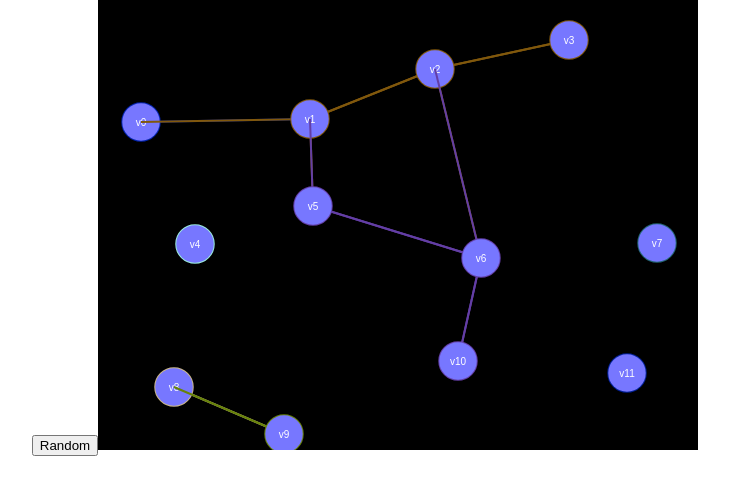
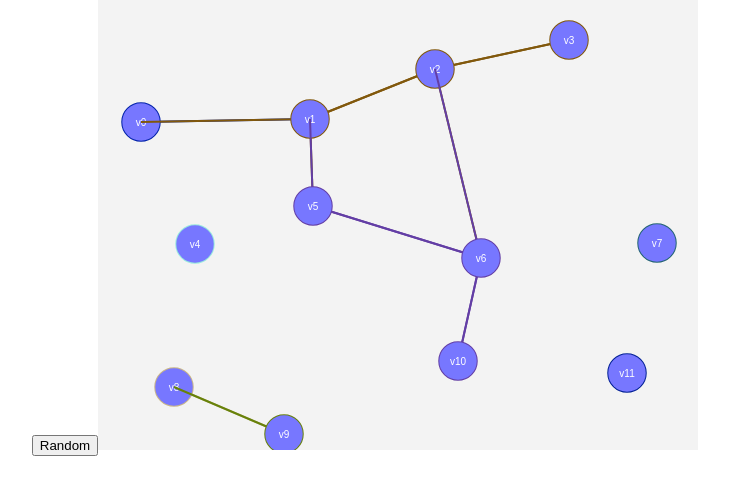
Before and after one commit to bloominstituteoftechnology/Sprint-Challenge--Graphs, a React (Create React App) app in the folder graph_dfs_debug/: page / in a window 1280 px wide. Shown: the top 494 px of the page, without its empty margins (275-1004 px from the left). Built offline with nearby package versions, Linux system fonts and the light colour scheme.

Commit message:
stuck trying to match edge line colors

```diff
--- a/graph_dfs_debug/src/App.js
+++ b/graph_dfs_debug/src/App.js
@@ -34,39 +34,55 @@ class GraphView extends Component {
   /**
    * Draw the given verts
    */
-  drawVerts(vertexes, color='blue', clear=true) {
+  drawVerts(vertexes, color = 'blue', clear = true) {
     let canvas = this.refs.canvas;
     let ctx = canvas.getContext('2d');
 
     // Clear it
     if (clear) {
-      ctx.fillStyle = 'black';
+      ctx.fillStyle = '#f3f3f3';
       ctx.fillRect(0, 0, canvasWidth, canvasHeight);
+    }
+    const checked = {};
+    for (let v of vertexes) {
+      checked[v] = false;
     }
 
     // Draw the edges
     ctx.lineWidth = 2;
     ctx.strokeStyle = color;
-
+    console.log(`Stroke style color is ${color}`)
+    let i = 0;
     for (let v of vertexes) { // From this vert
+      console.log(i);
+      let lineColor = v.color;
+      v.color = color
+      ctx.strokeStyle = color;
       for (let e of v.edges) { // To all these verts
         const v2 = e.destination;
+        v2.color = v.color;
+        console.log(`${v2.value} is ${v2.color}, ${v.value} color is ${v.color}`)
         ctx.beginPath();
         ctx.moveTo(v.pos.x, v.pos.y);
         ctx.lineTo(v2.pos.x, v2.pos.y);
         ctx.stroke();
       }
+      i++;
     }
+    // ctx.strokeStyle = color;
 
     // Draw the verts on top
     ctx.fillStyle = '#77f';
 
     for (let v of vertexes) {
+      ctx.fillstlye = v.color
       ctx.beginPath();
       ctx.arc(v.pos.x, v.pos.y, radius, 0, 2 * Math.PI, false);
       ctx.stroke();
       ctx.fill();
     }
+
+    ctx.fillStyle = '#77f';
 
     // Draw the vert names
     ctx.font = '10px sans-serif';
@@ -92,7 +108,7 @@ class GraphView extends Component {
    */
   updateCanvasConnectedComponents() {
     function randomHexColor() {
-      let color = ((Math.random() * 240)|0).toString(16);
+      let color = ((Math.random() * 240) | 0).toString(16);
 
       if (color.length === 1) {
         color = '0' + color; // leading zero for values less than 0x10
```
